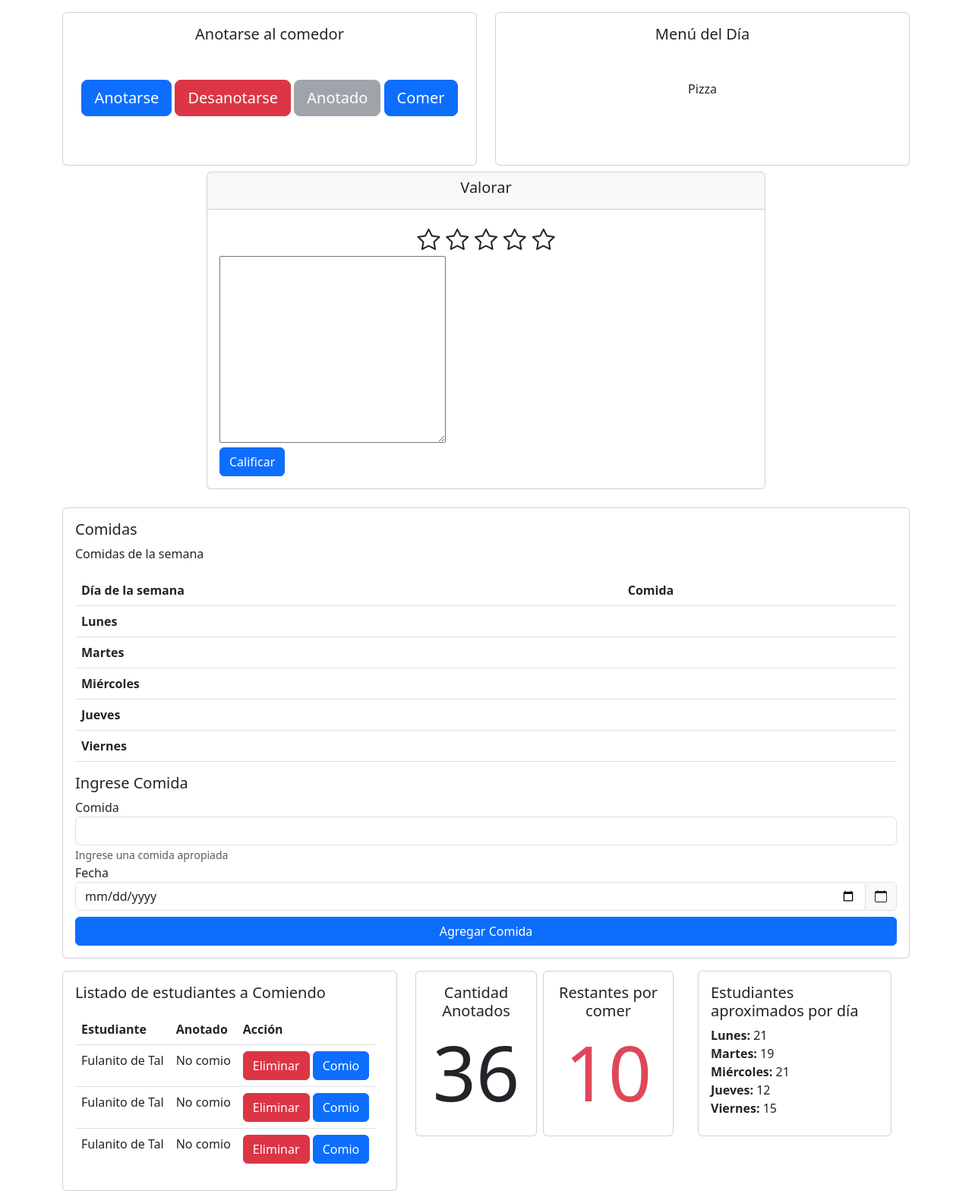
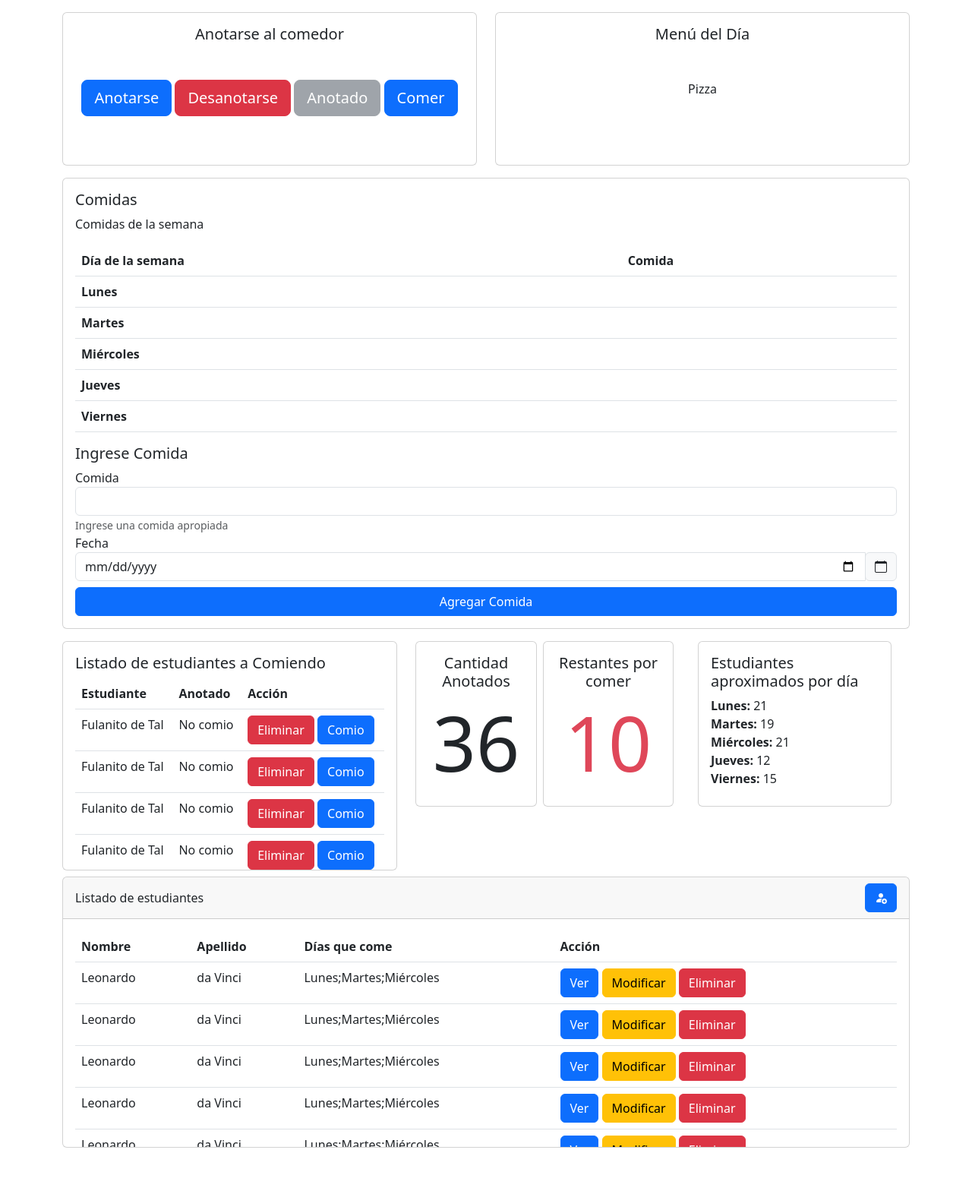
Before and after one commit to ticcet8/soft_comedor, a PHP site: page / in a window 1280 px wide. Shown: the part 56-1624 px from the top of the page at 76% size. After the commit the page ends 1567 px from the top, so only its background shows below. Run offline with PHP 8.4, Linux system fonts and the light colour scheme; lists and menus that the app fills with data are empty.

Commit message:
vista admin- vista modals est y admin

```diff
--- a/css/style.css
+++ b/css/style.css
@@ -28,3 +28,8 @@
     text-align: center;
     font-size: 30px;
 }
+.div-tabla {
+    overflow:scroll;
+    height:300px;
+    width:100%;
+}
--- a/index.html
+++ b/index.html
@@ -37,7 +37,6 @@
               <li><a class="dropdown-item" href="#">Salir</a></li>
             </ul>
           </div>
-
         </div>
       </div>
     </div>
@@ -54,7 +53,7 @@
               <button type="button" class="btn btn-lg btn-primary">Anotarse</button>
               <button type="button" class="btn btn-danger btn-lg">Desanotarse</button>
               <button type="button" class="btn btn-secondary btn-lg" disabled>Anotado</button>
-              <button type="button" class="btn btn-lg btn-primary">Comer</button>
+              <button type="button" class="btn btn-lg btn-primary" data-bs-toggle="modal" data-bs-target="#valorar">Comer</button>
             </p>
           </div>
         </div>
@@ -69,36 +68,13 @@
         </div>
       </div>
     </div>
-    <div class="row">
-      <div class="col-md-2"></div>
-      <div class="col-md-8 my-2">
-        <div class="card">
-          <div class="card-header">
-            <h5 style="text-align:center;">Valorar</h5>
-          </div>
-          <div class="card-body">
-            <div class="estrellas">
-              <span class="bi bi-star" onclick="calificar(this)" style="cursor: pointer;" id="1estrella"></span>
-              <span class="bi bi-star" onclick="calificar(this)" style="cursor: pointer;" id="2estrella"></span>
-              <span class="bi bi-star" onclick="calificar(this)" style="cursor: pointer;" id="3estrella"></span>
-              <span class="bi bi-star" onclick="calificar(this)" style="cursor: pointer;" id="4estrella"></span>
-              <span class="bi bi-star" onclick="calificar(this)" style="cursor: pointer;" id="5estrella"></span>
-            </div>
-            <form class="form">
-              <textarea name="mensaje" id="" cols="30" rows="10"></textarea>
-            </form>
-            <button class="btn btn-primary" onclick="mensaje()">Calificar</button>
-          </div>
-        </div>
-      </div>
-      <div class="col-md-2"></div>
-    </div>
+
     <!-- Vista Cocineras-->
     <div class="row mt-3">
       <div class="col-md-12">
         <div class="card">
           <div class="card-body">
-            <h5 class="vard-title">Comidas</h5>
+            <h5 class="card-title">Comidas</h5>
             <p class="card-text">Comidas de la semana</p>
             <table class="table">
               <thead>
@@ -151,7 +127,7 @@
                 </div>
               </div>
 
-              <button class="btn btn-primary mt-2" style="width:100%"">Agregar Comida</button>
+              <button class="btn btn-primary mt-2" style="width:100%">Agregar Comida</button>
             </form>
           </div>
         </div>
@@ -159,9 +135,9 @@
       <div class=" row mt-3">
         <div class="col-md-5">
           <div class="card">
-                    <div class="card-body">
+            <div class="card-body div-tabla">
               <h5 class="card-title">Listado de estudiantes a Comiendo</h5>
-                      <table class="table table-scroll mt-2">
+              <table class="table mt-2">
                 <thead>
                   <tr>
                     <th scope="col">Estudiante</th>
@@ -298,33 +274,251 @@
 
       </div>
     </div>
+    <!-- Vista de admin-->
+    <div class="row mt-2">
+      <div class="col-md-12">
+        <div class="card">
+          <div class="card-header d-flex justify-content-between align-items-center">
+            Listado de estudiantes
+            <button class="btn btn-primary float-right" data-bs-toggle="modal" data-bs-target="#agregar_estudiante"><i class="bi bi-person-fill-add"></i></button>
+          </div>
+          <div class="card-body div-tabla">
+            <table class="table">
+              <thead>
+                <tr>
+                  <th scope="col">Nombre</th>
+                  <th scope="col">Apellido</th>
+                  <th scope="col">Días que come</th>
+                  <th scope="col">Acción</th>
+                </tr>
+              </thead>
+              <tbody>
+                <tr>
+                  <td>Leonardo</td>
+                  <td>da Vinci</td>
+                  <td>Lunes;Martes;Miércoles</td>
+                  <td>
+                    <button class="btn btn-primary">Ver</button>
+                    <button class="btn btn-warning">Modificar</button>
+                    <button class="btn btn-danger">Eliminar</button>
+                  </td>
+                </tr>
+                <tr>
+                  <td>Leonardo</td>
+                  <td>da Vinci</td>
+                  <td>Lunes;Martes;Miércoles</td>
+                  <td>
+                    <button class="btn btn-primary">Ver</button>
+                    <button class="btn btn-warning">Modificar</button>
+                    <button class="btn btn-danger">Eliminar</button>
+                  </td>
+                </tr>
+                <tr>
+                  <td>Leonardo</td>
+                  <td>da Vinci</td>
+                  <td>Lunes;Martes;Miércoles</td>
+                  <td>
+                    <button class="btn btn-primary">Ver</button>
+                    <button class="btn btn-warning">Modificar</button>
+                    <button class="btn btn-danger">Eliminar</button>
+                  </td>
+                </tr>
+                <tr>
+                  <td>Leonardo</td>
+                  <td>da Vinci</td>
+                  <td>Lunes;Martes;Miércoles</td>
+                  <td>
+                    <button class="btn btn-primary">Ver</button>
+                    <button class="btn btn-warning">Modificar</button>
+                    <button class="btn btn-danger">Eliminar</button>
+                  </td>
+                </tr>
+                <tr>
+                  <td>Leonardo</td>
+                  <td>da Vinci</td>
+                  <td>Lunes;Martes;Miércoles</td>
+                  <td>
+                    <button class="btn btn-primary">Ver</button>
+                    <button class="btn btn-warning">Modificar</button>
+                    <button class="btn btn-danger">Eliminar</button>
+                  </td>
+                </tr>
+                <tr>
+                  <td>Leonardo</td>
+                  <td>da Vinci</td>
+                  <td>Lunes;Martes;Miércoles</td>
+                  <td>
+                    <button class="btn btn-primary">Ver</button>
+                    <button class="btn btn-warning">Modificar</button>
+                    <button class="btn btn-danger">Eliminar</button>
+                  </td>
+                </tr>
+              </tbody>
+            </table>
+          </div>
+        </div>
+      </div>
+    </div>
+  </div>
+  <!-- Modals de estudiante-->
+  <div class="modal" id="valorar">
+    <div class="modal-dialog">
+      <div class="modal-content">
+
+        <!-- Modal Header -->
+        <div class="modal-header">
+          <h4 class="modal-title">Valorar Comida</h4>
+          <button type="button" class="btn-close" data-bs-dismiss="modal"></button>
+        </div>
+
+        <!-- Modal body -->
+        <div class="modal-body">
+          <div class="estrellas">
+            <span class="bi bi-star-fill" onclick="calificar(this)" style="cursor: pointer;" id="1estrella"></span>
+            <span class="bi bi-star-fill" onclick="calificar(this)" style="cursor: pointer;" id="2estrella"></span>
+            <span class="bi bi-star-fill" onclick="calificar(this)" style="cursor: pointer;" id="3estrella"></span>
+            <span class="bi bi-star-fill" onclick="calificar(this)" style="cursor: pointer;" id="4estrella"></span>
+            <span class="bi bi-star-fill" onclick="calificar(this)" style="cursor: pointer;" id="5estrella"></span>
+          </div>
+          <form class="form">
+            <div class="form-group">
+              <label for="mensaje"></label>
+              <textarea name="mensaje" id="mensaje" class="form-control" cols="30" rows="10"></textarea>
+            </div>
+          </form>
+          <button class="btn btn-primary mt-2" style="width:100%" onclick="mensaje()">Calificar</button>
+        </div>
+      </div>
+    </div>
+  </div>
+
+
+  <!--Modals de admin-->
+  <div class="modal" id="agregar_estudiante">
+    <div class="modal-dialog">
+      <div class="modal-content">
+
+        <!-- Modal Header -->
+        <div class="modal-header">
+          <h4 class="modal-title">Agregar Estudiante</h4>
+          <button type="button" class="btn-close" data-bs-dismiss="modal"></button>
+        </div>
+
+        <!-- Modal body -->
+        <div class="modal-body">
+          <form class="form">
+            <div class="form-group">
+              <label for="nombre">Nombre</label>
+              <input type="text" class="form-control" name="nombre" id="nombre">
+            </div>
+            <div class="form-group">
+              <label for="apellido">Apellido</label>
+              <input type="text" class="form-control" name="apellido" id="apellido">
+            </div>
+            <div class="form-group">
+              <label for="dni">DNI</label>
+              <input type="text" class="form-control" name="dni" id="dni">
+            </div>
+            <div class="form-group">
+              <label for="curso">Curso</label>
+              <select class="form-select" id="curso">
+                <option selected>Choose...</option>
+                <option value="1">One</option>
+                <option value="2">Two</option>
+                <option value="3">Three</option>
+              </select>
+            </div>
+            <div class="form-group">
+              <label for="alergias">Alergias</label>
+              <textarea name="alergias" id="mensaje" class="form-control" cols="30" rows="5"></textarea>
+            </div>
+            <h6 class="mt-2">Días que se queda a comer</h6>
+            <div class="form-group form-inline">
+              <label for="lunes">Lunes</label>
+              <select class="form-select" id="lunes">
+                <option value="0" selected>No come este día</option>
+                <option value="1">11.15hs</option>
+                <option value="2">12.20hs</option>
+                <option value="3">13.00hs</option>
+              </select>
+            </div>
+            <div class="form-group form-inline">
+              <label for="martes">Martes</label>
+              <select class="form-select" id="martes">
+                <option value="0" selected>No come este día</option>
+                <option value="1">11.15hs</option>
+                <option value="2">12.20hs</option>
+                <option value="3">13.00hs</option>
+              </select>
+            </div>
+            <div class="form-group form-inline">
+              <label for="miercoles">Miércoles</label>
+              <select class="form-select" id="miercoles">
+                <option value="0" selected>No come este día</option>
+                <option value="1">11.15hs</option>
+                <option value="2">12.20hs</option>
+                <option value="3">13.00hs</option>
+              </select>
+            </div>
+            <div class="form-group form-inline">
+              <label for="jueves">Jueves</label>
+              <select class="form-select" id="jueves">
+                <option value="0" selected>No come este día</option>
+                <option value="1">11.15hs</option>
+                <option value="2">12.20hs</option>
+                <option value="3">13.00hs</option>
+              </select>
+            </div>
+            <div class="form-group form-inline">
+              <label for="viernes">Viernes</label>
+              <select class="form-select" id="viernes">
+                <option value="0" selected>No come este día</option>
+                <option value="1">11.15hs</option>
+                <option value="2">12.20hs</option>
+                <option value="3">13.00hs</option>
+              </select>
+            </div>
+            <div class="form-group mt-2">
+              <label for="habilitado">Habilitado</label>
+              <input type="checkbox">
+            </div>
+            <button class="btn btn-primary">Agregar</button>
+            <button class="btn btn-danger" type="reset">Borrar</button>
+          </form>
+        </div>
 
       </div>
+    </div>
+  </div>
+
+
+
+
+
   <script src="https://cdn.jsdelivr.net/npm/bootstrap@5.3.0/dist/js/bootstrap.bundle.min.js"
     integrity="sha384-geWF76RCwLtnZ8qwWowPQNguL3RmwHVBC9FhGdlKrxdiJJigb/j/68SIy3Te4Bkz"
     crossorigin="anonymous"></script>
   <script>
     var contador = 0;
-          function calificar(item){
+    function calificar(item) {
 
       console.log(item);
-            contador=item.id[0]; //captura el primer digito
+      contador = item.id[0]; //captura el primer digito
       let nombre = item.id.substring(1);
 
-            for(let i=0;i<5;i++){
-              if (i<contador){
-                document.getElementById((i+1)+nombre).style.color ="orange";
-              }else{
-                document.getElementById((i+1)+nombre).style.color ="black";
+      for (let i = 0; i < 5; i++) {
+        if (i < contador) {
+          document.getElementById((i + 1) + nombre).style.color = "orange";
+        } else {
+          document.getElementById((i + 1) + nombre).style.color = "black";
         }
 
       }
 
     }
-          function mensaje(){
-            alert("Gracias por calificar con "+contador+" estrellas");
+    function mensaje() {
+      alert("Gracias por calificar con " + contador + " estrellas");
     }
   </script>
 </body>
-
 </html>
```
Lines whose indentation alone changed are shown as unchanged.
